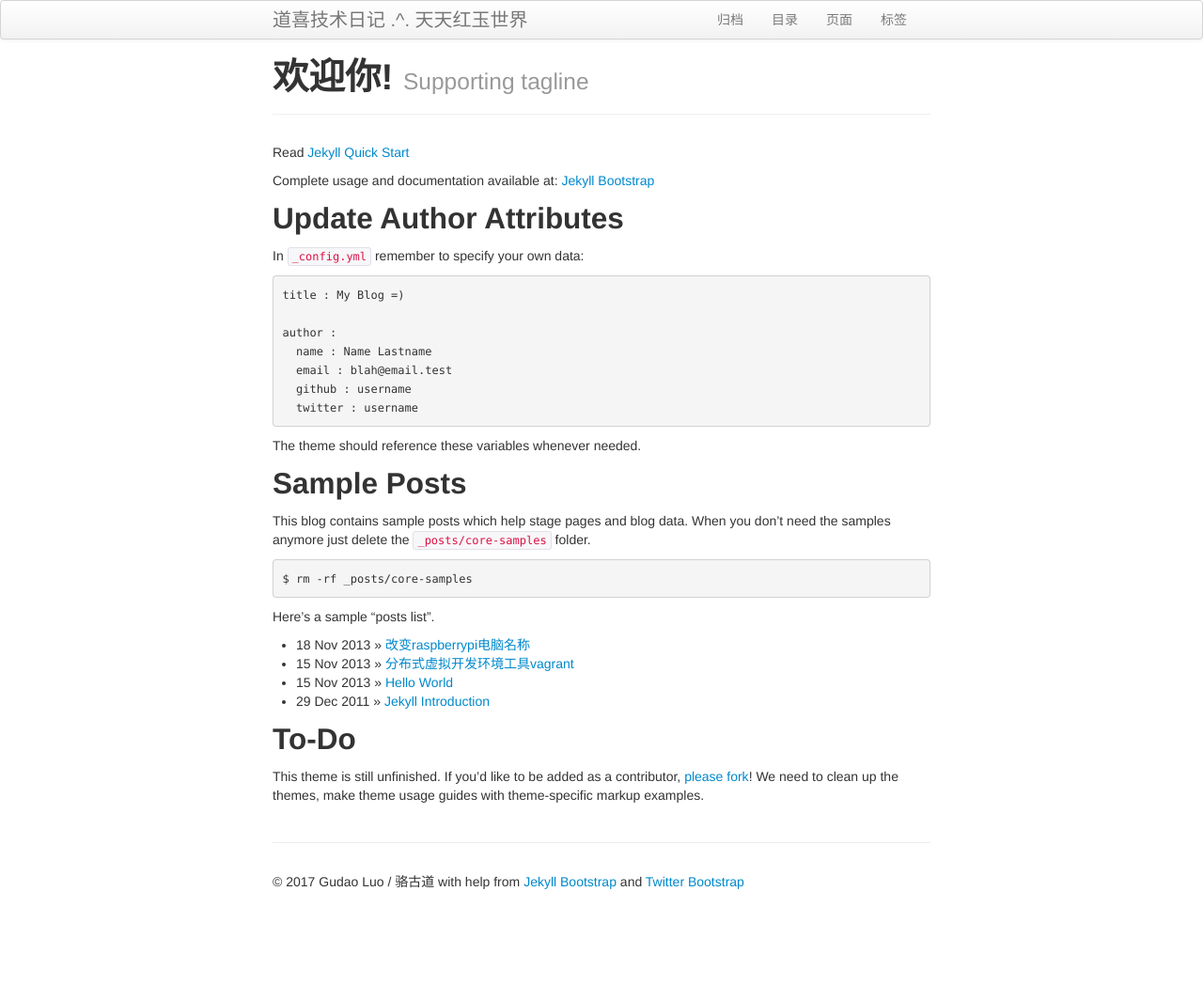
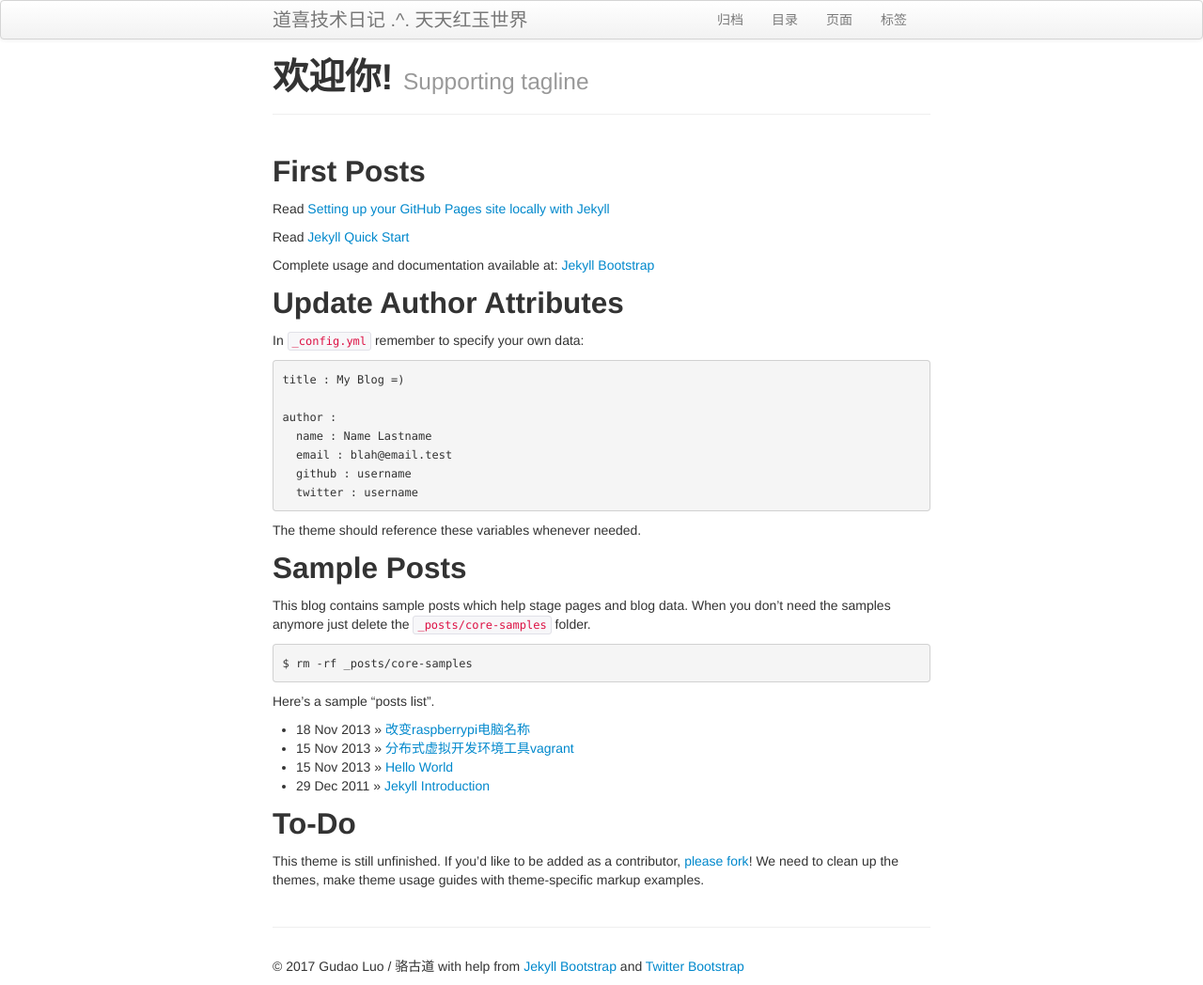
Before and after one commit to iotoi8cn/cnruby.github.com, a Jekyll site: the page built from index.md, in a window 1280 px wide. Shown: the whole page at 94% size. Built offline with Jekyll 4.4.1, drawn with Linux system fonts in a browser that asks for light colours; before the commit the page ends 958 px from its top, so only the background shows below that.

Commit message:
first posts

```diff
--- a/index.md
+++ b/index.md
@@ -4,6 +4,10 @@ title: 欢迎你!
 tagline: Supporting tagline
 ---
 {% include JB/setup %}
+
+## First Posts
+
+Read [Setting up your GitHub Pages site locally with Jekyll](https://help.github.com/articles/setting-up-your-github-pages-site-locally-with-jekyll/)
 
 Read [Jekyll Quick Start](http://jekyllbootstrap.com/usage/jekyll-quick-start.html)
 
```
